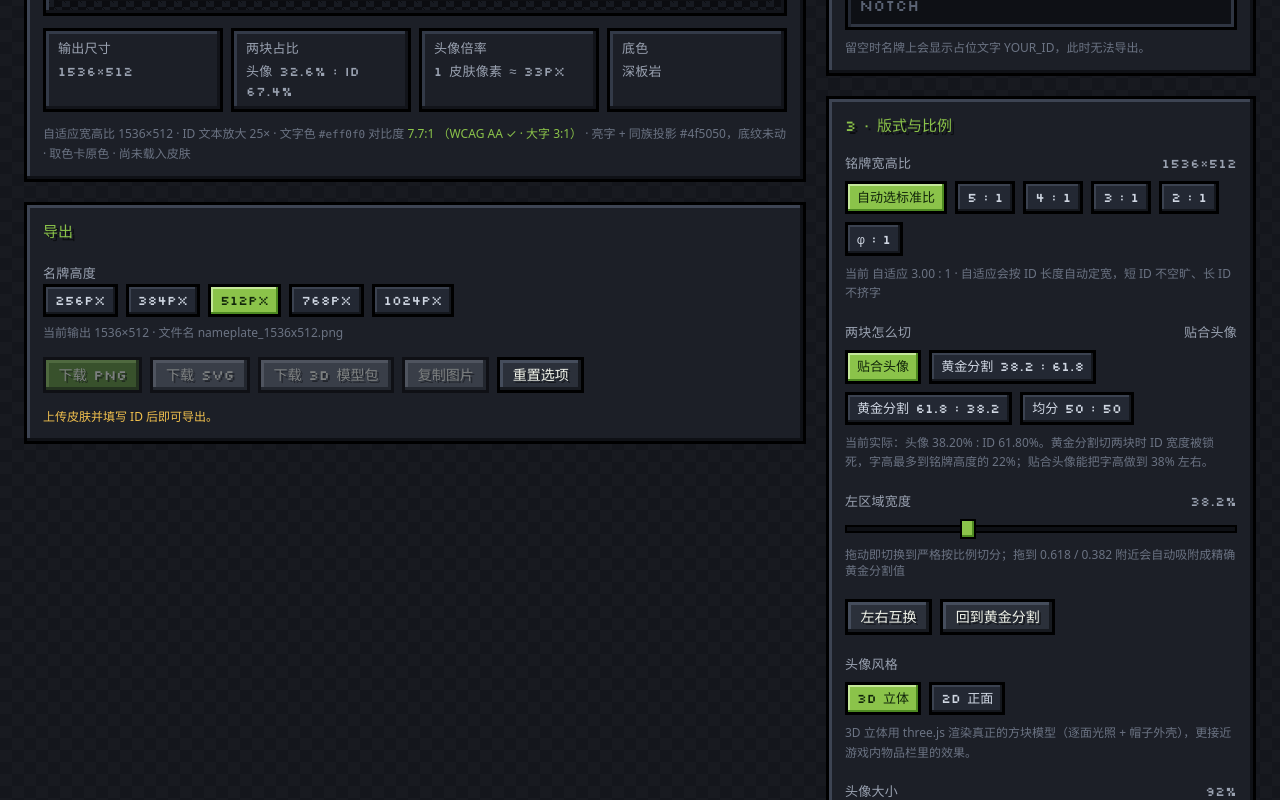
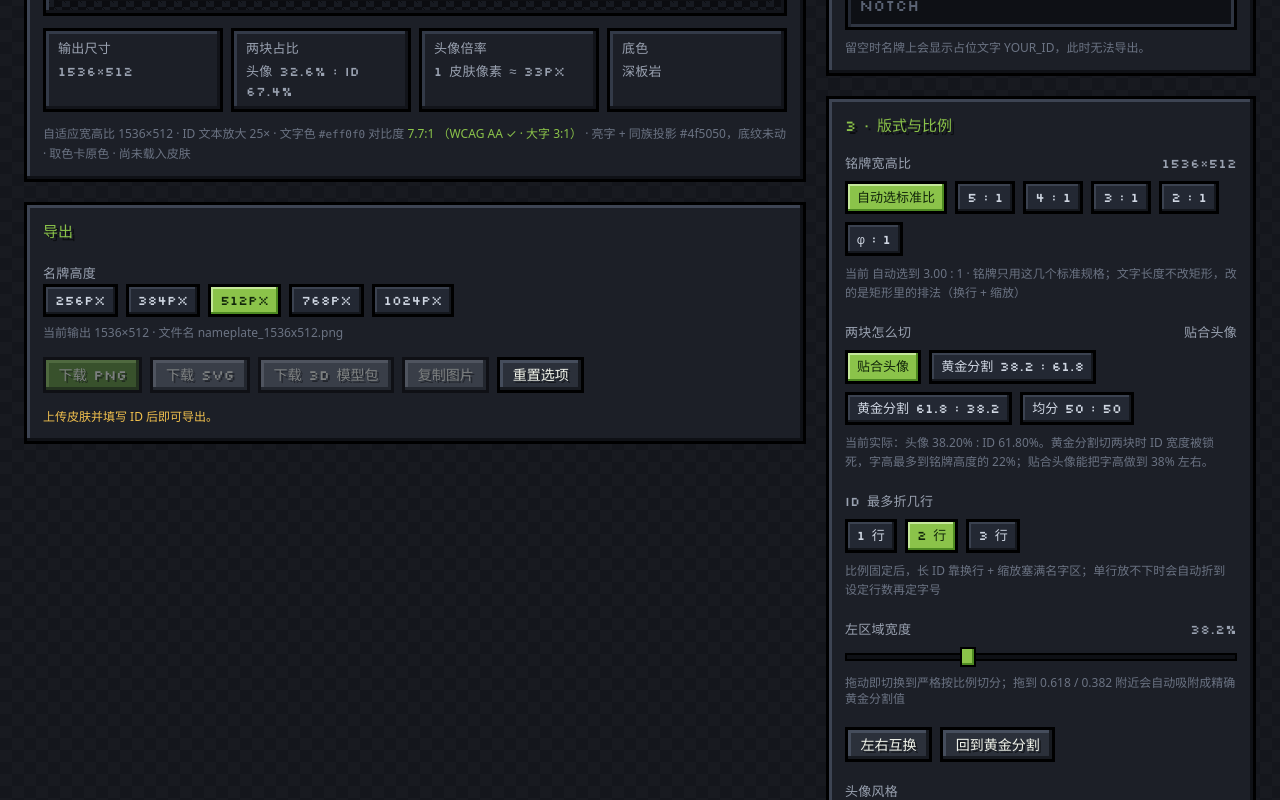
Before and after one commit to linfen0/MCNameplate, a React (Vite) app: page / in a window 1280 px wide. Shown: the part 438-1238 px from the top of the page. Built offline with nearby package versions, Linux system fonts and the light colour scheme.

Commit message:
Sync from DSH workspace 2026-09-28 00:11

```diff
--- a/src/features/nameplate/components/RatioControls.tsx
+++ b/src/features/nameplate/components/RatioControls.tsx
@@ -1,6 +1,12 @@
 import { ChipRow, Field, PixelButton, PixelChip, PixelSlider } from '../../../components/pixel'
 import { GOLDEN_MINOR, snapToGolden } from '../../../lib/golden'
-import { ASPECT_PRESETS, SPLIT_PRESETS, type AspectSetting, type NameplateConfig } from '../config'
+import {
+  ASPECT_PRESETS,
+  MAX_ID_LINES_OPTIONS,
+  SPLIT_PRESETS,
+  type AspectSetting,
+  type NameplateConfig,
+} from '../config'
 import { resolveOutputSize } from '../resolve'
 
 export interface RatioControlsProps {
@@ -21,14 +27,16 @@ export function RatioControls({ config, patch }: RatioControlsProps) {
   const golden = config.splitMode === 'ratio'
   const size = resolveOutputSize(config)
   const aspectText =
-    config.aspect === 'auto' ? `自适应 ${(size.width / size.height).toFixed(2)} : 1` : `${config.aspect.toFixed(2)} : 1`
+    config.aspect === 'auto'
+      ? `自动选到 ${(size.width / size.height).toFixed(2)} : 1`
+      : `${config.aspect.toFixed(2)} : 1`
 
   return (
     <div className="space-y-5">
       <Field
         label="铭牌宽高比"
         aside={<span className="mc-label text-ink-300">{`${size.width}×${size.height}`}</span>}
-        hint={`当前 ${aspectText} · 自适应会按 ID 长度自动定宽，短 ID 不空旷、长 ID 不挤字`}
+        hint={`当前 ${aspectText} · 铭牌只用这几个标准规格；文字长度不改矩形，改的是矩形里的排法（换行 + 缩放）`}
       >
         <ChipRow>
           {ASPECT_PRESETS.map((preset) => (
@@ -68,6 +76,23 @@ export function RatioControls({ config, patch }: RatioControlsProps) {
               title={preset.hint}
             >
               {preset.label}
+            </PixelChip>
+          ))}
+        </ChipRow>
+      </Field>
+
+      <Field
+        label="ID 最多折几行"
+        hint="比例固定后，长 ID 靠换行 + 缩放塞满名字区；单行放不下时会自动折到设定行数再定字号"
+      >
+        <ChipRow>
+          {MAX_ID_LINES_OPTIONS.map((lines) => (
+            <PixelChip
+              key={lines}
+              active={config.maxIdLines === lines}
+              onClick={() => patch({ maxIdLines: lines })}
+            >
+              {lines} 行
             </PixelChip>
           ))}
         </ChipRow>
--- a/src/features/nameplate/export3d.ts
+++ b/src/features/nameplate/export3d.ts
@@ -262,6 +262,10 @@ export interface Build3DInput {
     scale: number
     placement: { x: number; y: number; width: number; height: number }
     font: { measure: (char: string) => number; padding: number }
+    /** 折行后的每一行（与画布同一份排版） */
+    lines?: string[]
+    /** 行高（原生像素） */
+    lineHeight?: number
     fill: string
     shadow: string | null
     /** 同族描边色；有描边时文字会多出一圈几何体 */
@@ -500,13 +504,22 @@ export function buildNameplate3DScene(input: Build3DInput): Nameplate3DScene {
     addMaterial({ name: '文字-填充', color: text.fill })
     if (text.shadow) addMaterial({ name: '文字-阴影', color: text.shadow })
     if (text.outline) addMaterial({ name: '文字-描边', color: text.outline })
-    const chars = [...text.text]
+    const lines = text.lines && text.lines.length > 0 ? text.lines : [text.text]
     const textImage = text.image
     const scale = text.scale
     const originX = text.placement.x
     const originY = text.placement.y
+    let index = 0
+    lines.forEach((line, lineIndex) => {
+      // 折行后每个字符只在本行那一带里找像素
+      const rowHeight = text.lineHeight ?? textImage.height
+      const rowTop = lines.length > 1 ? Math.max(0, text.font.padding + lineIndex * rowHeight - 1) : 0
+      const rowBottom =
+        lines.length > 1
+          ? Math.min(textImage.height, text.font.padding + (lineIndex + 1) * rowHeight + 1)
+          : textImage.height
       let pen = 0
-    chars.forEach((char, index) => {
+      for (const char of line) {
         const advance = text.font.measure(char)
         if (!/\s/.test(char)) {
           // 有描边时左右各多出 1 列，切分字符几何体时要带进来
@@ -514,7 +527,7 @@ export function buildNameplate3DScene(input: Build3DInput): Nameplate3DScene {
           const from = Math.trunc(pen + text.font.padding - lead)
           const to = text.outline ? from + advance + 2 : Math.trunc(pen + advance + 1)
           const quads: SceneQuad[] = []
-        for (let y = 0; y < textImage.height; y++) {
+          for (let y = rowTop; y < rowBottom; y++) {
             let runStart = -1
             let runColor: string | null = null
             for (let x = from; x <= to; x++) {
@@ -562,6 +575,8 @@ export function buildNameplate3DScene(input: Build3DInput): Nameplate3DScene {
           }
         }
         pen += advance
+        index++
+      }
     })
   }
 
@@ -1356,6 +1371,8 @@ export function buildNameplateModelZip(
         scale: textLayout.scale,
         placement: textLayout.placement,
         font: { measure: (char: string) => measureText(font, char).advance, padding: textLayout.block.padding },
+        lines: textLayout.lines,
+        lineHeight: textLayout.block.lineHeight,
         fill: theme.text.fill,
         shadow: textLayout.outline ? null : config.shadow ? theme.text.shadow : null,
         outline: textLayout.outline,
--- a/src/features/nameplate/exportSvg.ts
+++ b/src/features/nameplate/exportSvg.ts
@@ -145,39 +145,46 @@ export interface SvgTextInput {
 
 /**
  * ID 文字：每个字符一个 <g>，内部按颜色拆分矢量路径。
- * 通过“按字符切片文字块位图”实现，阴影/描边都保留在同一字符分组里。
+ * 通过“按字符切片文字块位图”实现，阴影/描边都保留在同一字符分组里；
+ * 折行后每个字符只在本行那一带里找墨迹，不会把下一行的像素算进来。
  */
 export function svgTextGroup(font: PixelFontSpec, input: SvgTextInput): string {
   const { text, block, scale, placement, outline = false } = input
-  const metrics = measureText(font, text, 0)
-  void metrics
+  const lines = input.lines && input.lines.length > 0 ? input.lines : text.length > 0 ? text.split('\n') : ['']
   const groups: string[] = []
+  let index = 0
+
+  lines.forEach((line, lineIndex) => {
+    const rowTop = Math.max(0, block.padding + lineIndex * block.lineHeight - 1)
+    const rowBottom = Math.min(
+      block.image.height,
+      block.padding + (lineIndex + 1) * block.lineHeight + 1,
+    )
     let pen = 0
-  const chars = [...text]
-
-  chars.forEach((char, index) => {
+    for (const char of line) {
       const advance = measureText(font, char).advance
       if (/\s/.test(char)) {
         // 空格没有自己的墨迹；不能靠“切片里有没有像素”判断，
         // 否则会把相邻字符的阴影算进来，凭空多出一个图层
         pen += advance
-      return
+        index++
+        continue
       }
       // 向右多取 1 列，把 1 像素的阴影带进本字符的图层；
       // 有描边时左右各多出 1 列，也要带进来
       const lead = outline ? 1 : 0
       const from = pen + block.padding - lead
       const to = outline ? from + advance + 2 : pen + advance + 1
-    const runs = pixelRuns(block.image, from, to)
+      const runs = pixelRuns(block.image, from, to, { top: rowTop, bottom: rowBottom })
       pen += advance
-    if (runs.length === 0) return
+      index++
+      if (runs.length === 0) continue
       const paths = runsToPath(runs, scale, placement.x, placement.y)
         .map(({ color, d }) => `<path id="字形-${color.slice(1)}" d="${d}" fill="${color}" />`)
         .join('')
       const label = char === '<' ? 'lt' : char === '>' ? 'gt' : char === '&' ? 'amp' : char === ' ' ? 'space' : char
-    groups.push(
-      `    <g id="ID文字-${String(index + 1).padStart(2, '0')}-${label}">${paths}</g>`,
-    )
+      groups.push(`    <g id="ID文字-${String(index).padStart(2, '0')}-${label}">${paths}</g>`)
+    }
   })
 
   return groups.join('\n')
@@ -449,7 +456,7 @@ export function buildNameplateSvg(
   const font = getPixelFont(config.fontId)
 
   // 文字（与画布渲染、3D 导出共用同一份排版）
-  const { text, block, scale, placement, outline } = layoutIdText(font, theme, config, layout.idBox)
+  const { text, lines, block, scale, placement, outline } = layoutIdText(font, theme, config, layout.idBox)
 
   // 背景纹理
   let background: SvgBackgroundImage | null = null
@@ -504,6 +511,7 @@ export function buildNameplateSvg(
     config,
     text: {
       text,
+      lines,
       block,
       scale,
       placement,
```
Also changed, not shown: 2 other files (tests, documents, lock files or other folders). Lines whose indentation alone changed are shown as unchanged.
